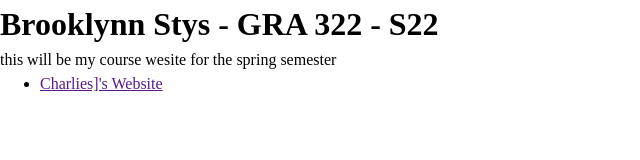
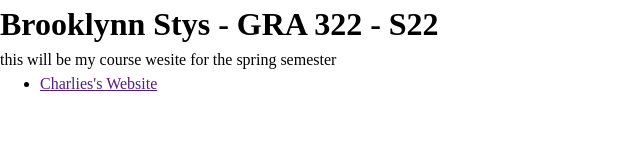
Before and after one commit to brookestys/gra322-s22, a plain HTML site: page index.html in a window 1280 px wide. Shown: the full height of the page, 0-640 px from the left. Drawn offline with Linux system fonts and the light colour scheme.

Commit message:
updated link

```diff
--- a/index.html
+++ b/index.html
@@ -19,7 +19,7 @@
 <h1>Brooklynn Stys - GRA 322 - S22</h1>
 <p>this will be my course wesite for the spring semester</p>
 <ul>
-  <li><a href="" title="Charlie's Website">Charlies]'s Website</a></li>
+  <li><a href="" title="Charlie's Website">Charlies's Website</a></li>
 </ul>
 
   <!-- Load Scripts -->
```
